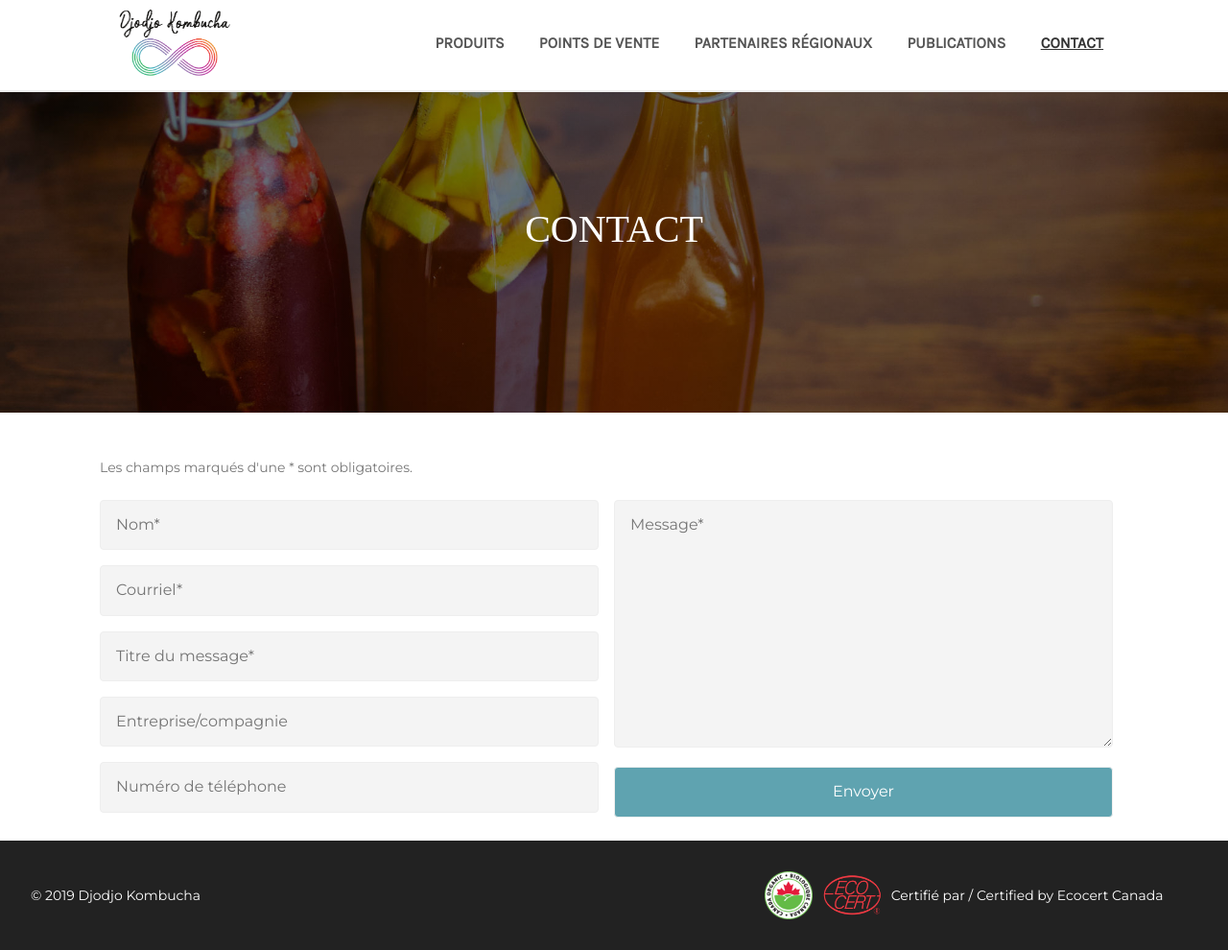
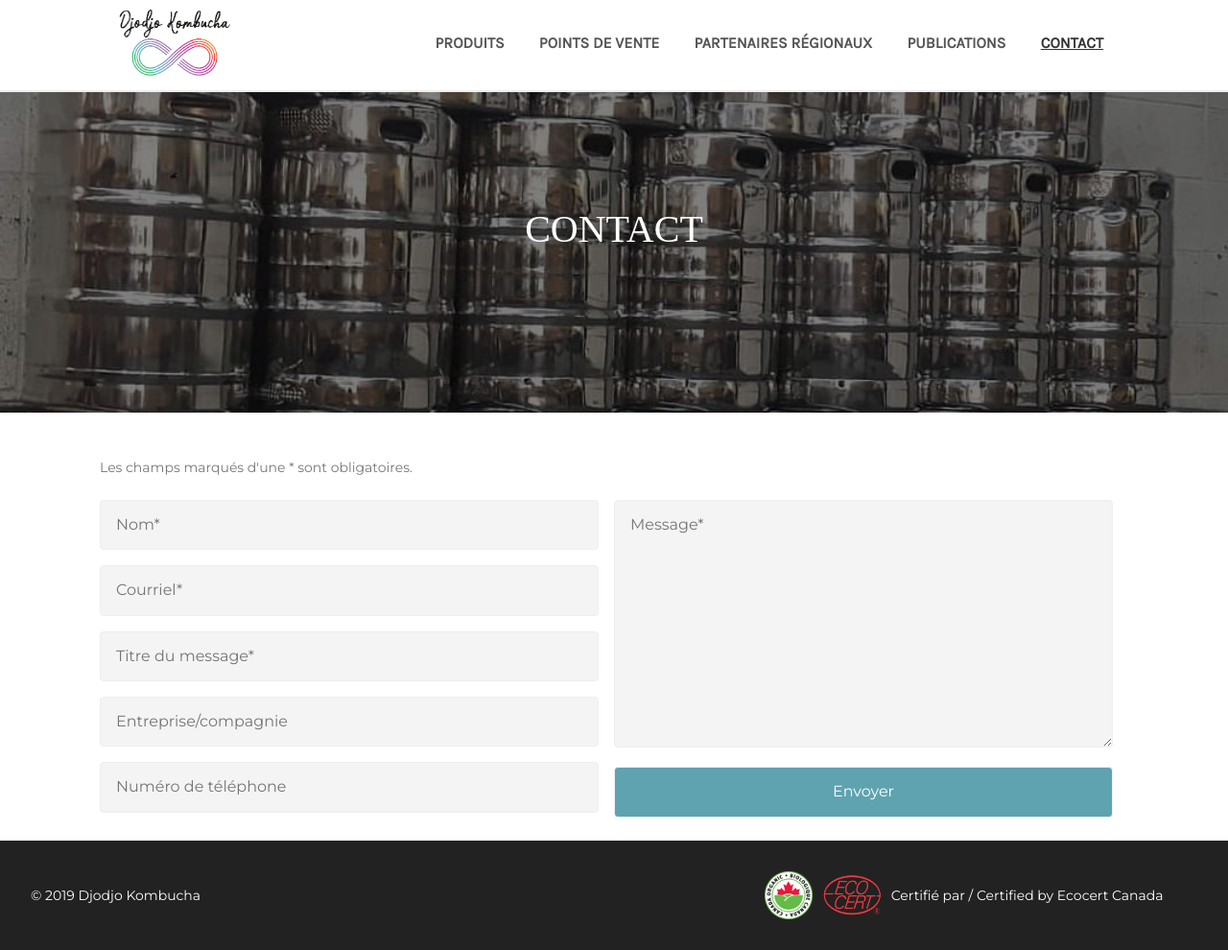
Before and after one commit to ouarez/djodjo-jekyll, a Jekyll site: the page built from contact.md, in a window 1280 px wide. Shown: the whole page at 96% size. Built offline with Jekyll 4.4.1, drawn with Linux system fonts in a browser that asks for light colours; nearby versions of some CDN libraries; some web fonts are replaced; a script that is not in the unit is left out.

Commit message:
Update Pages uniques “contact”

```diff
--- a/contact.md
+++ b/contact.md
@@ -2,6 +2,9 @@
 layout: contact
 title: contact
 permalink: /contact
-description: Djodjo Kombucha peut être rejoint en utilisant le formulaire de contact suivant.
-cover_image: /img/kombucha-cover.jpg
+description: >-
+  Djodjo Kombucha peut être rejoint en utilisant le formulaire de contact
+  suivant.
+cover_image: /img/46047736_176777849950479_8466683826624668409_n.jpg
 ---
+.
```
